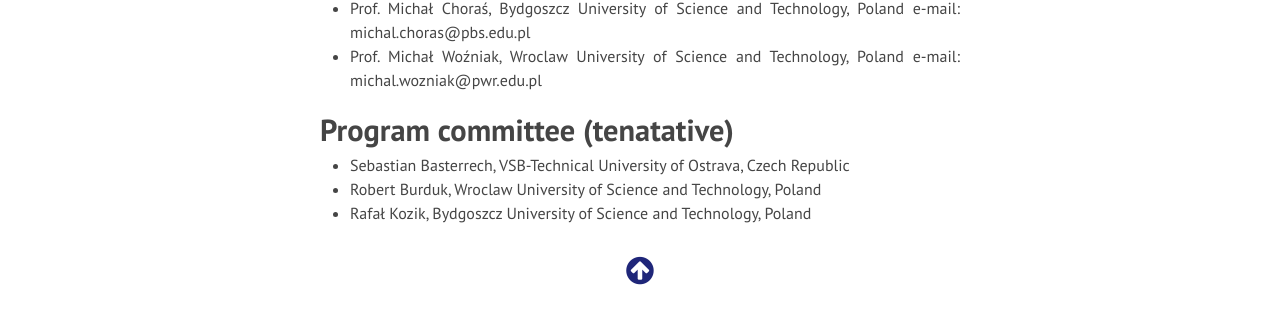
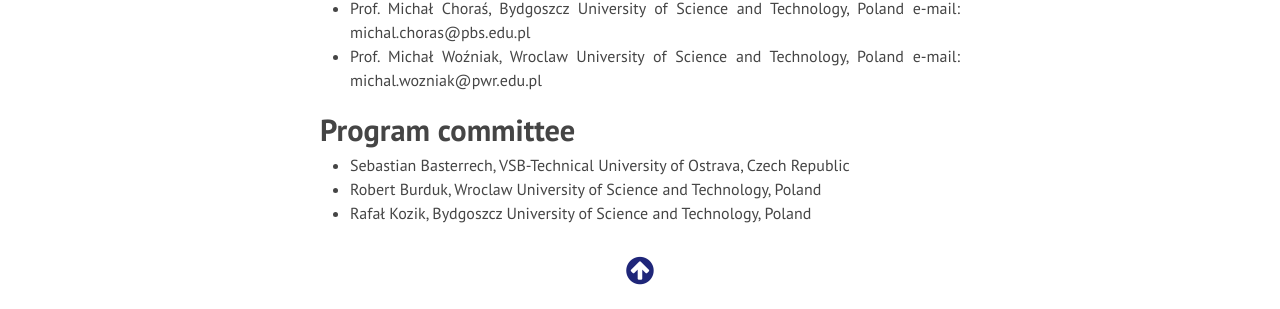
Before and after one commit to disa-iccs/disa-icss.github.io, a Jekyll site: the page built from index.md, in a window 1280 px wide. Shown: the part 1941-2250 px from the top of the page. Built offline with Jekyll 4.4.1, drawn with Linux system fonts in a browser that asks for light colours; nearby versions of some CDN libraries.

Commit message:
Update index.md

```diff
--- a/index.md
+++ b/index.md
@@ -118,7 +118,7 @@ e-mail: cdemest@cn.ntua.gr
 -->
 </ul>
 
-# Program committee (tenatative)
+# Program committee
 <ul>
 <li>
     Sebastian Basterrech, VSB-Technical University of Ostrava, Czech Republic
```
